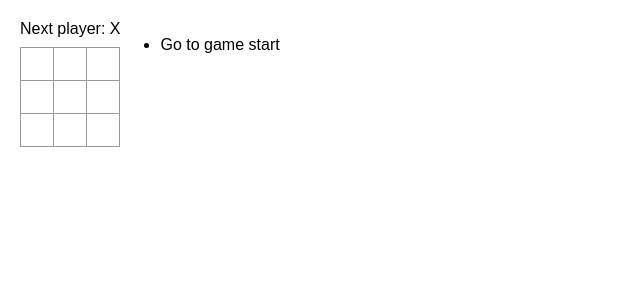
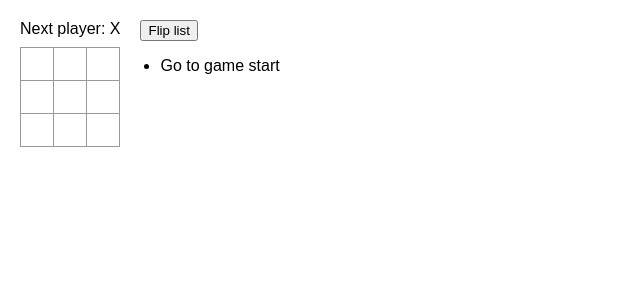
Before and after one commit to tamas100/tictactoe-tutorial, a React (Create React App) app: page / in a window 1280 px wide. Shown: the top 300 px of the page, without its empty margins (0-640 px from the left). Built offline with nearby package versions, Linux system fonts and the light colour scheme.

Commit message:
Add a toggle button to sort  the moves in ascending or descending order

```diff
--- a/src/App.css
+++ b/src/App.css
@@ -107,3 +107,8 @@ body {
 .game-info {
   margin-left: 20px;
 }
+
+.reverse {
+  display: flex;
+  flex-direction: column-reverse;
+}
--- a/src/App.js
+++ b/src/App.js
@@ -96,13 +96,20 @@ export default function Game() {
     )
   })
 
+  let historyList = document.getElementById('history-list');
+
+  function flipList() {
+    historyList.classList.toggle('reverse');
+  }
+
   return (
     <div className='game'>
       <div className='game-board'>
         <Board xIsNext={xIsNext} squares={currentSquares} onPlay={handlePlay} />
       </div>
       <div className='game-info'>
-        <ul>{moves}</ul>
+        <button onClick={() => flipList()}>Flip list</button>
+        <ul id='history-list'>{moves}</ul>
       </div>
     </div>
   );
```
